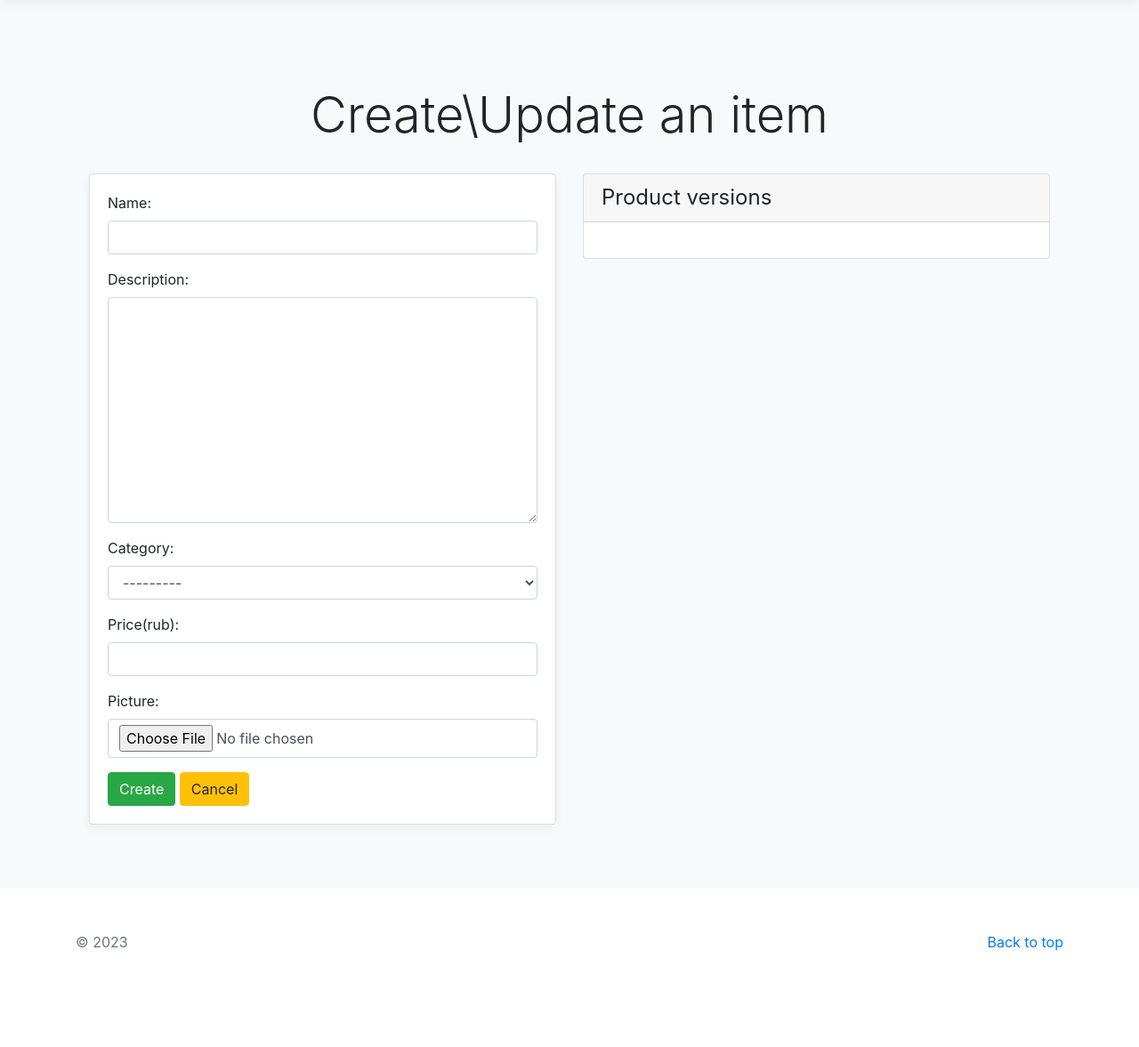
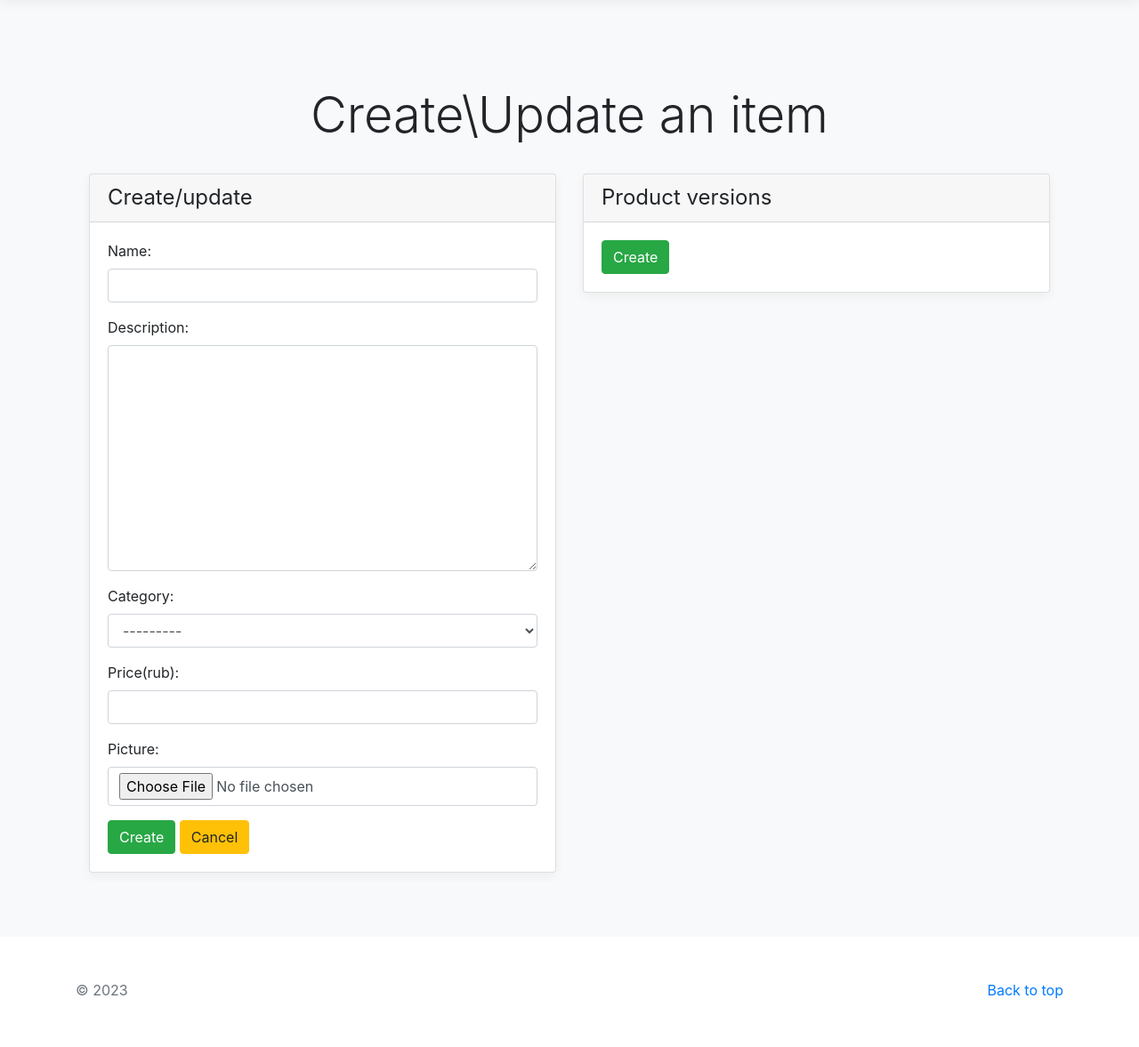
Before and after one commit to violetta-p/django_shop_hw, a Django app: page /products/create/ in a window 1280 px wide. Shown: the part 56-1233 px from the top of the page at 89% size. Before the commit the page ends 1125 px from the top, so only its background shows below. Run offline with Django 4.2, Linux system fonts and the light colour scheme; data that the repository does not hold is empty; some libraries are stand-ins or nearby versions.

Commit message:
changed form

```diff
--- a/catalog/templates/catalog/product_form.html
+++ b/catalog/templates/catalog/product_form.html
@@ -12,6 +12,9 @@
             <div class="col-6">
                 <form method="post" enctype="multipart/form-data">
                     <div class="card mb-4 box-shadow">
+                        <div class="card-header">
+                            <h4 class="my-0 font-weight-normal">Create/update</h4>
+                        </div>
                         <div class="card-body">
                             {% csrf_token %}
                             {{ form.as_p }}
@@ -29,15 +32,17 @@
             </div>
             <div class="col-6">
                 <form method="post" enctype="multipart/form-data">
-                    <div class = "card">
+                    <div class = "card mb-4 box-shadow">
                         <div class="card-header">
                             <h4 class="my-0 font-weight-normal">Product versions</h4>
                         </div>
                         <div class="card-body">
+                            {% csrf_token %}
                             {{ formset.management_form }}
                             {% for form in formset.forms %}
                                 {{ form.as_p}}
                             {% endfor %}
+                            <button type="submit" class="btn btn-success">Create</button>
                         </div>
                     </div>
                 </form>
```
